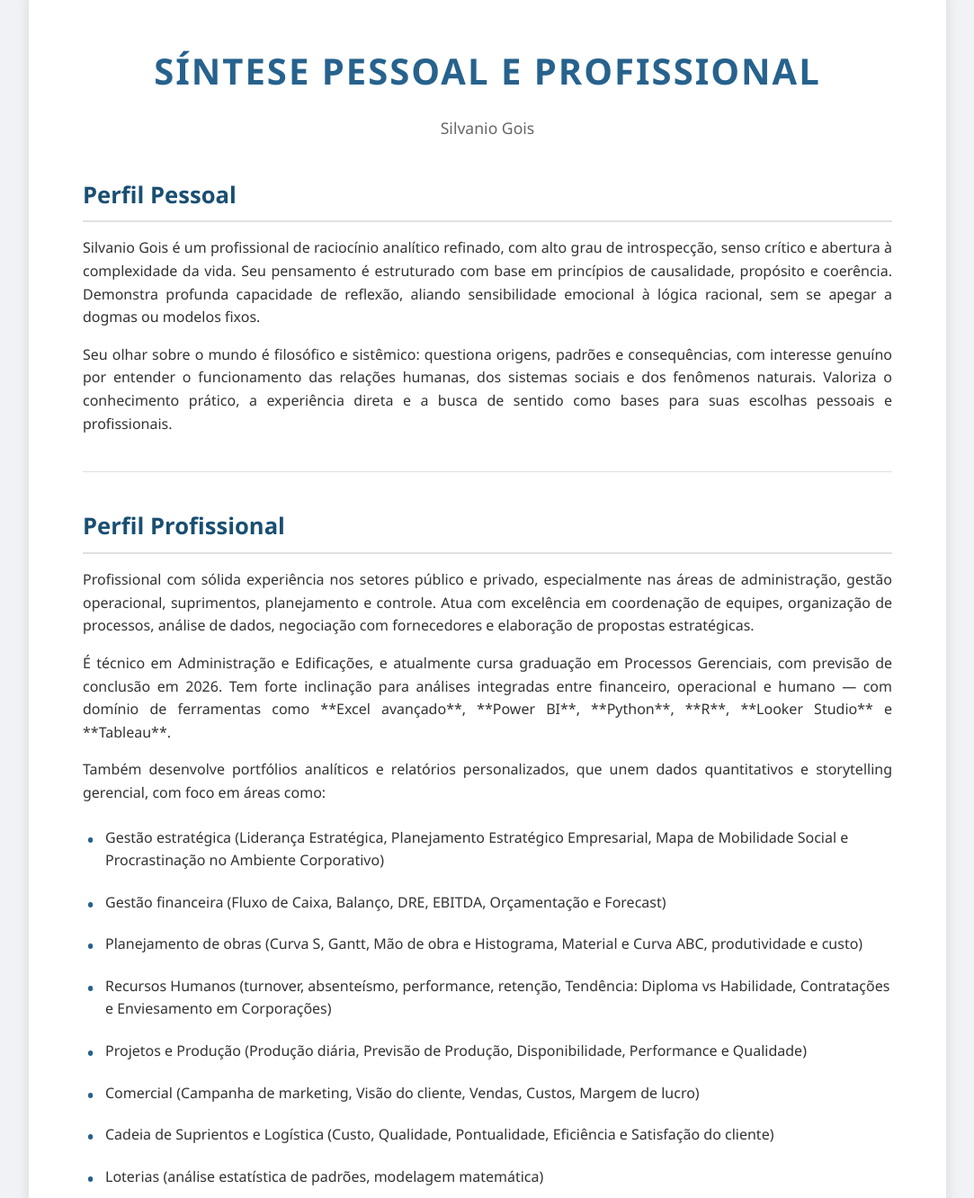
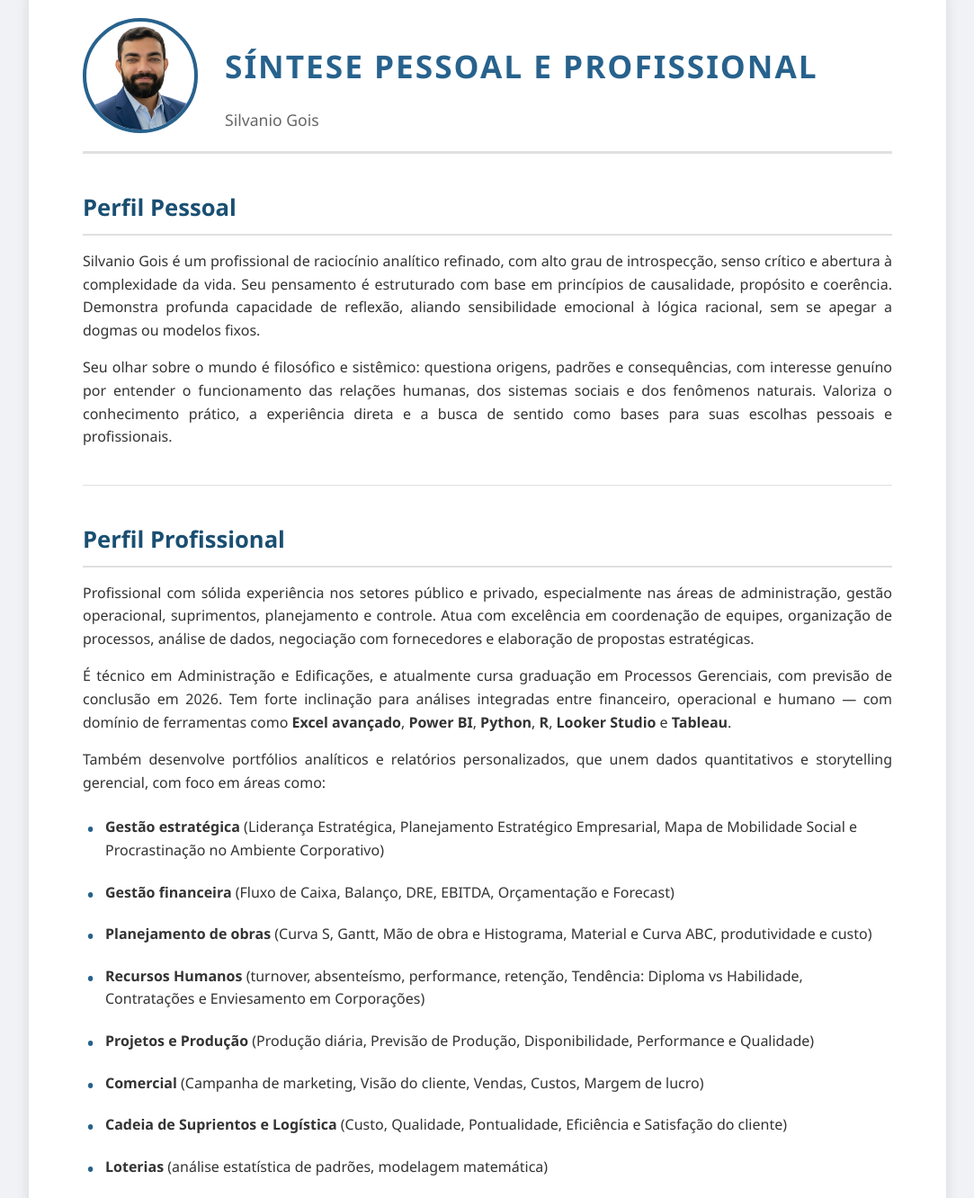
Before and after one commit to SilvanioSG/sintese_pessoal_e_profissional, a plain HTML site: page index.html in a window 1280 px wide. Shown: the part 60-1392 px from the top of the page at 90% size, without its empty margins (98-1181 px from the left). Drawn offline with Linux system fonts and the light colour scheme.

Commit message:
Update index.html

```diff
--- a/index.html
+++ b/index.html
@@ -5,6 +5,7 @@
     <meta name="viewport" content="width=device-width, initial-scale=1.0">
     <title>Síntese Pessoal e Profissional - Silvanio Gois</title>
     <style>
+        /* Estilos Existentes */
         body {
             font-family: 'Segoe UI', Tahoma, Geneva, Verdana, sans-serif;
             margin: 0;
@@ -23,20 +24,43 @@
             box-shadow: 0 6px 15px rgba(0, 0, 0, 0.1);
             border-radius: 12px;
         }
+
+        /* NOVO ESTILO PARA O CONTEÚDO DO CABEÇALHO/TOPO */
+        .header-content {
+            display: flex;
+            align-items: center;
+            margin-bottom: 20px;
+            padding-bottom: 20px;
+            border-bottom: 3px solid #e0e0e0;
+        }
+
+        /* NOVO ESTILO PARA A IMAGEM */
+        .profile-photo {
+            width: 120px;
+            height: 120px;
+            border-radius: 50%;
+            object-fit: cover;
+            margin-right: 30px;
+            border: 4px solid #27628d;
+        }
+
+        /* Ajustes no Título e Subtítulo */
         h1 {
             color: #27628d;
-            text-align: center;
-            font-size: 2.5em;
-            margin-bottom: 10px;
+            text-align: left;
+            font-size: 2.2em;
+            margin-bottom: 5px;
             text-transform: uppercase;
             letter-spacing: 2px;
         }
         .subtitle {
-            text-align: center;
+            text-align: left;
             font-size: 1.1em;
             color: #666;
-            margin-bottom: 40px;
+            margin-bottom: 0;
         }
+
+        /* Estilos de Seções (Existentes) */
         h2 {
             color: #1a4f72;
             font-size: 1.6em;
@@ -82,8 +106,15 @@
 </head>
 <body>
     <div class="container">
-        <h1>Síntese Pessoal e Profissional</h1>
-        <p class="subtitle">Silvanio Gois</p>
+
+        <header class="header-content">
+            <img src="SG_Executivo-removebg-preview.png" alt="Foto de Perfil Executiva - Silvanio Gois" class="profile-photo">
+
+            <div class="header-info">
+                <h1>Síntese Pessoal e Profissional</h1>
+                <p class="subtitle">Silvanio Gois</p>
+            </div>
+        </header>
 
         <h2>Perfil Pessoal</h2>
         <p>Silvanio Gois é um profissional de raciocínio analítico refinado, com alto grau de introspecção, senso crítico e abertura à complexidade da vida. Seu pensamento é estruturado com base em princípios de causalidade, propósito e coerência. Demonstra profunda capacidade de reflexão, aliando sensibilidade emocional à lógica racional, sem se apegar a dogmas ou modelos fixos.</p>
@@ -93,17 +124,17 @@
 
         <h2>Perfil Profissional</h2>
         <p>Profissional com sólida experiência nos setores público e privado, especialmente nas áreas de administração, gestão operacional, suprimentos, planejamento e controle. Atua com excelência em coordenação de equipes, organização de processos, análise de dados, negociação com fornecedores e elaboração de propostas estratégicas.</p>
-        <p>É técnico em Administração e Edificações, e atualmente cursa graduação em Processos Gerenciais, com previsão de conclusão em 2026. Tem forte inclinação para análises integradas entre financeiro, operacional e humano — com domínio de ferramentas como **Excel avançado**, **Power BI**, **Python**, **R**, **Looker Studio** e **Tableau**.</p>
+        <p>É técnico em Administração e Edificações, e atualmente cursa graduação em Processos Gerenciais, com previsão de conclusão em 2026. Tem forte inclinação para análises integradas entre financeiro, operacional e humano — com domínio de ferramentas como <strong>Excel avançado</strong>, <strong>Power BI</strong>, <strong>Python</strong>, <strong>R</strong>, <strong>Looker Studio</strong> e <strong>Tableau</strong>.</p>
         <p>Também desenvolve portfólios analíticos e relatórios personalizados, que unem dados quantitativos e storytelling gerencial, com foco em áreas como:</p>
         <ul>
-            <li>Gestão estratégica (Liderança Estratégica, Planejamento Estratégico Empresarial, Mapa de Mobilidade Social e Procrastinação no Ambiente Corporativo)</li>
-            <li>Gestão financeira (Fluxo de Caixa, Balanço, DRE, EBITDA, Orçamentação e Forecast)</li>
-            <li>Planejamento de obras (Curva S, Gantt, Mão de obra e Histograma, Material e Curva ABC, produtividade e custo)</li>
-            <li>Recursos Humanos (turnover, absenteísmo, performance, retenção, Tendência: Diploma vs Habilidade, Contratações e Enviesamento em Corporações)</li>
-            <li>Projetos e Produção (Produção diária, Previsão de Produção, Disponibilidade, Performance e Qualidade)</li>
-            <li>Comercial (Campanha de marketing, Visão do cliente, Vendas, Custos, Margem de lucro)</li>
-            <li>Cadeia de Suprientos e Logística (Custo, Qualidade, Pontualidade, Eficiência e Satisfação do cliente)</li>
-            <li>Loterias (análise estatística de padrões, modelagem matemática)</li>
+            <li><strong>Gestão estratégica</strong> (Liderança Estratégica, Planejamento Estratégico Empresarial, Mapa de Mobilidade Social e Procrastinação no Ambiente Corporativo)</li>
+            <li><strong>Gestão financeira</strong> (Fluxo de Caixa, Balanço, DRE, EBITDA, Orçamentação e Forecast)</li>
+            <li><strong>Planejamento de obras</strong> (Curva S, Gantt, Mão de obra e Histograma, Material e Curva ABC, produtividade e custo)</li>
+            <li><strong>Recursos Humanos</strong> (turnover, absenteísmo, performance, retenção, Tendência: Diploma vs Habilidade, Contratações e Enviesamento em Corporações)</li>
+            <li><strong>Projetos e Produção</strong> (Produção diária, Previsão de Produção, Disponibilidade, Performance e Qualidade)</li>
+            <li><strong>Comercial</strong> (Campanha de marketing, Visão do cliente, Vendas, Custos, Margem de lucro)</li>
+            <li><strong>Cadeia de Suprientos e Logística</strong> (Custo, Qualidade, Pontualidade, Eficiência e Satisfação do cliente)</li>
+            <li><strong>Loterias</strong> (análise estatística de padrões, modelagem matemática)</li>
         </ul>
 
         <div class="section-break"></div>
```
